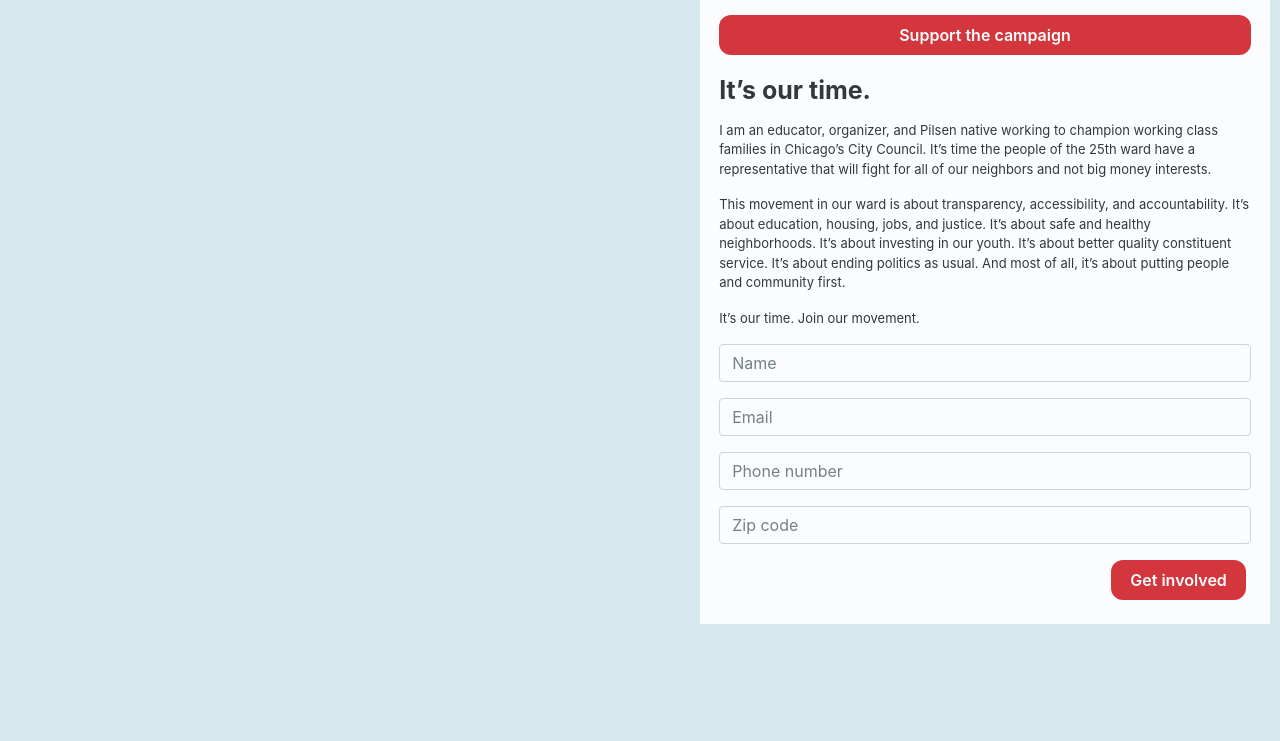
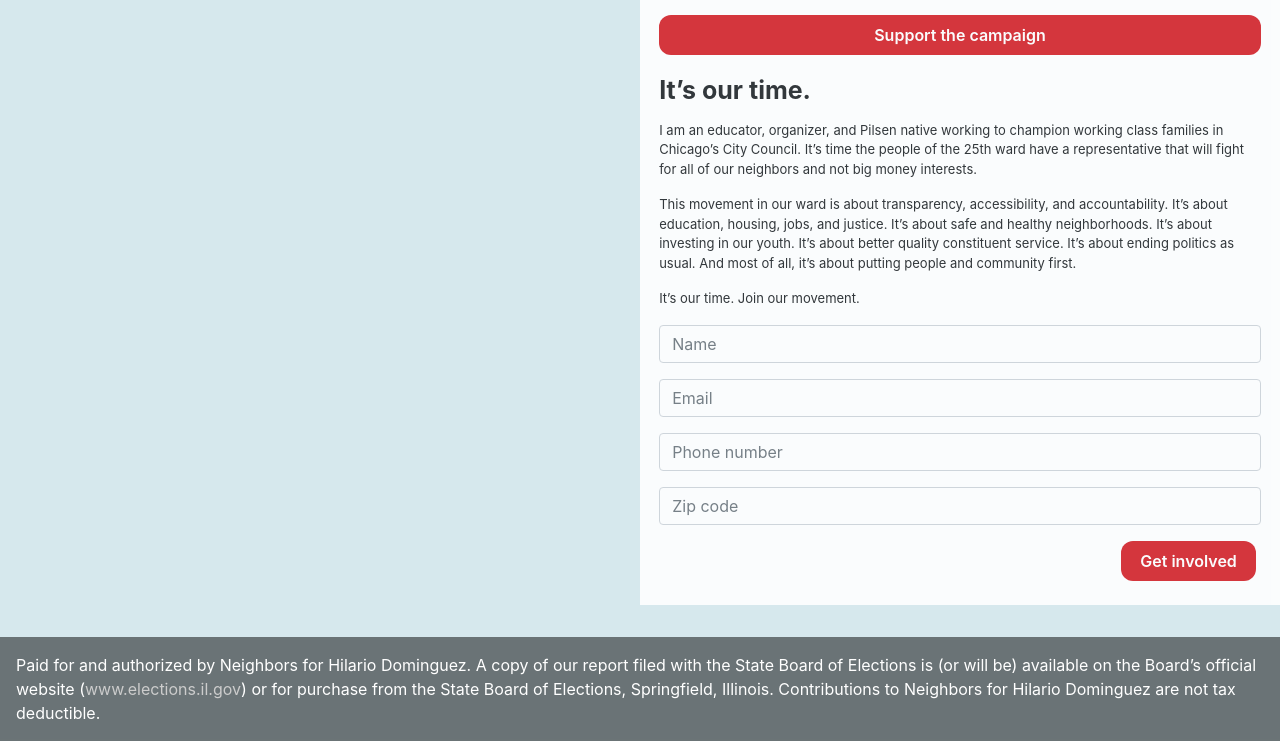
Before and after one commit to kalilsn/hilario25, a Jekyll site: the page built from index.md, in a window 1280 px wide, cut to the strip 278-1019 px from the top of the page. Built offline with Jekyll 4.4.1, drawn with Linux system fonts in a browser that asks for light colours; before the commit the page ends 902 px from its top, so only the background shows below that.

Commit message:
Add disclosure

```diff
--- /dev/null
+++ b/_includes/disclosure.html
@@ -0,0 +1,5 @@
+<footer class="row">
+  <div class="disclosure col">
+    Paid for and authorized by Neighbors for Hilario Dominguez. A copy of our report filed with the State Board of Elections is (or will be) available on the Board’s official website&nbsp;(<a href="www.elections.il.gov">www.elections.il.gov</a>) or for purchase from the State Board of Elections, Springfield, Illinois. Contributions to Neighbors for Hilario Dominguez are not tax deductible.
+  </div>
+</footer>
--- a/_layouts/landing.html
+++ b/_layouts/landing.html
@@ -4,7 +4,7 @@
   class: "bg-image"
 {% endresponsive_image_block %}
 
-<div class="container">
+<main class="container-fluid">
   <div class="row justify-content-end">
     <div class="col-md-7 logo">
     {% include logo.html %}
@@ -23,6 +23,7 @@
       {% include form.html %}
     </div>
   </div>
-</div>
+  {% include disclosure.html %}
+</main>
 
 {% include footer.html %}
--- a/assets/css/styles.css
+++ b/assets/css/styles.css
@@ -17,7 +17,6 @@ body {
 }
 
 .container {
-  margin-right: 10px;
 }
 
 .logo {
@@ -38,37 +37,37 @@ h2 {
   font-size: 25px;
   font-weight: 700;
   margin-top: 15px;
- }
+}
 
 input {
-  border-radius:.75em;
+  border-radius: 0.75em;
   box-shadow: none;
 }
 
 form-group {
   width: 100%;
-  margin-bottom: .6rem;
+  margin-bottom: 0.6rem;
 }
 
 .button {
-  display:inline-block;
-  padding:0.5em 1.2em;
-  margin:0 0.3em 0.3em 0;
-  border-radius:.75em;
+  display: inline-block;
+  padding: 0.5em 1.2em;
+  margin: 0 0.3em 0.3em 0;
+  border-radius: 0.75em;
   box-sizing: border-box;
   text-decoration: none;
-  font-weight:600;
-  color:#FFFFFF;
-  background-color:#d4232b;
-  text-align:center;
+  font-weight: 600;
+  color: #ffffff;
+  background-color: #d4232b;
+  text-align: center;
   transition: all 0.5s;
   border: none;
 }
 
 .button:hover {
-  background-color:#94181e;
+  background-color: #94181e;
   text-decoration: none;
-  color:#FFFFFF;
+  color: #ffffff;
 }
 
 .contribute {
@@ -86,13 +85,27 @@ form-group {
   font-weight: 500;
 }
 
+footer {
+  margin-top: 2em;
+}
+
+.disclosure {
+  background: rgba(0, 0, 0, 0.5);
+  color: white;
+  padding: 1em;
+}
+
+.disclosure a {
+  color: #ccc;
+}
+
 @media (max-width: 575px) {
   body {
     background-color: #0084ac;
   }
 
   .bg-image {
-    display:none;
+    display: none;
   }
 
   .logo {
@@ -114,4 +127,8 @@ form-group {
   .landing-info {
     padding: 1.2em 2em;
   }
+
+  footer {
+    margin: 0;
+  }
 }
```
Lines whose indentation alone changed are shown as unchanged.
